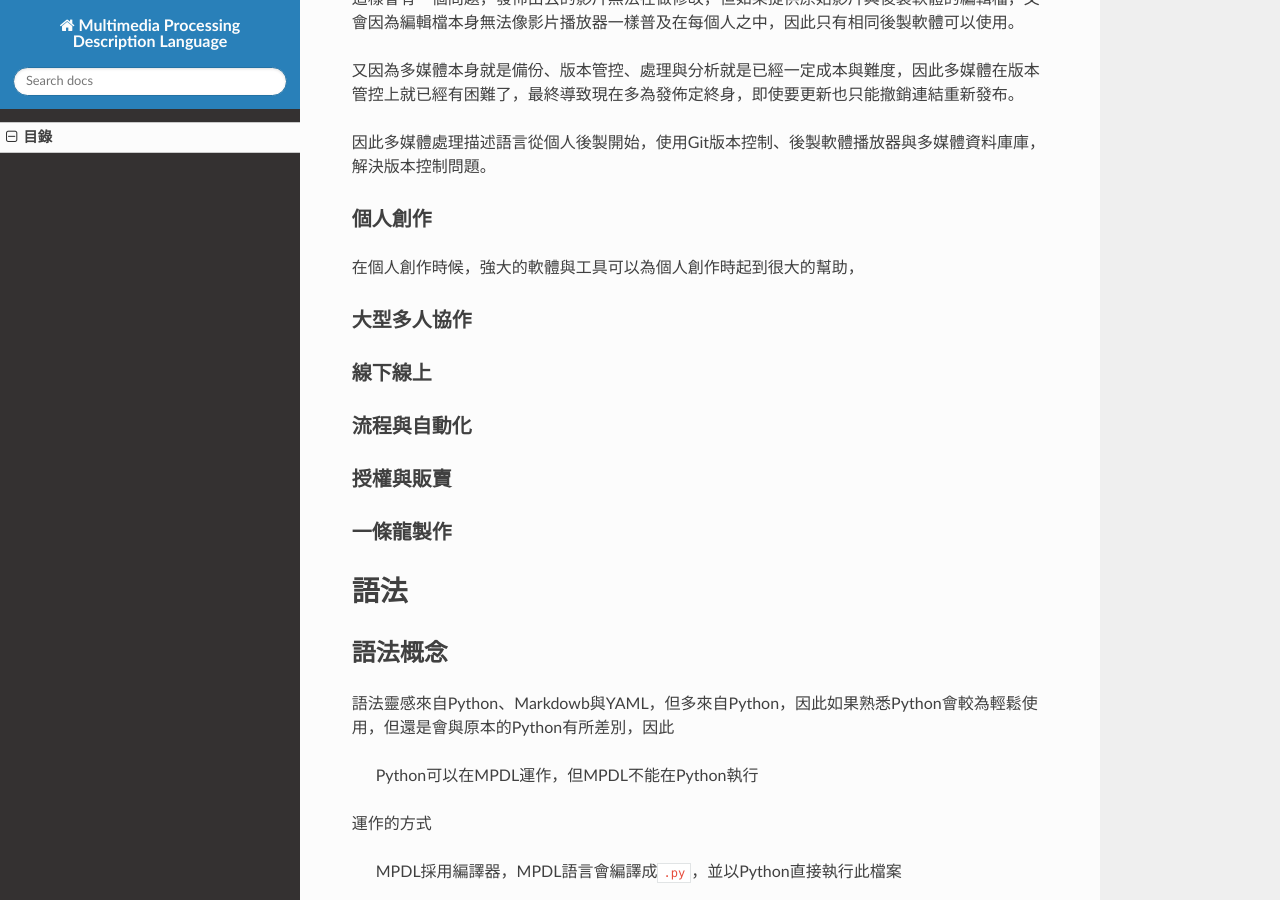
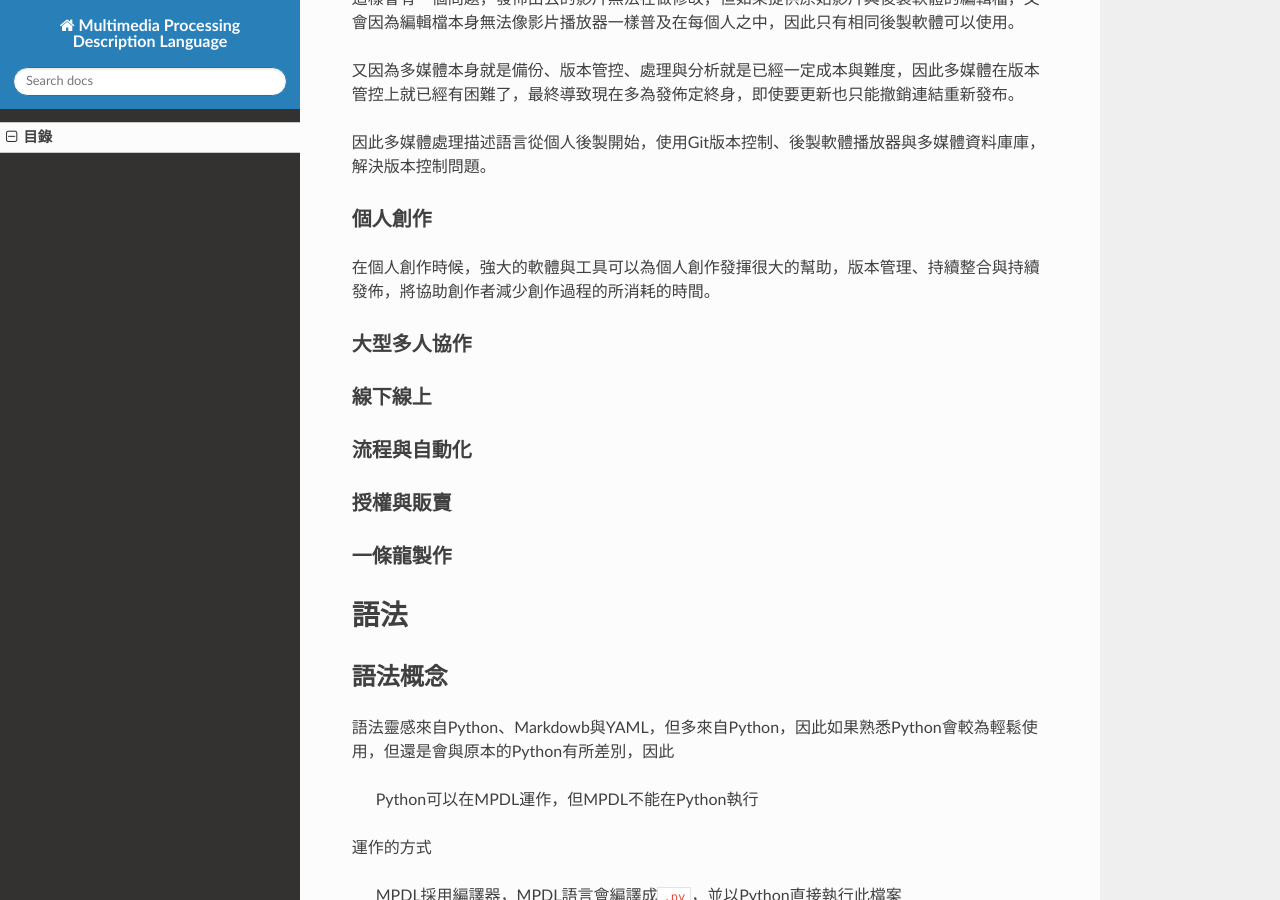
Before and after one commit to Multimedia-Processing/Multimedia-Processing-Description-Language, an MkDocs documentation site: the page built from docs/index.md, in a window 1280 px wide and 900 px high, scrolled down 10962 px. Built offline with MkDocs 1.6.1, drawn with Linux system fonts in a browser that asks for light colours; nearby versions of some CDN libraries.

Commit message:
如果採用，此提交將更說明

```diff
--- a/docs/index.md
+++ b/docs/index.md
@@ -316,7 +316,7 @@ Scrum有三種角色，「開發團隊」(Dev Team, Development Team)、「產
 因此多媒體處理描述語言從個人後製開始，使用Git版本控制、後製軟體播放器與多媒體資料庫庫，解決版本控制問題。
 
 ### 個人創作
-在個人創作時候，強大的軟體與工具可以為個人創作時起到很大的幫助，
+在個人創作時候，強大的軟體與工具可以為個人創作發揮很大的幫助，版本管理、持續整合與持續發佈，將協助創作者減少創作過程的所消耗的時間。
 
 ### 大型多人協作
 
```
